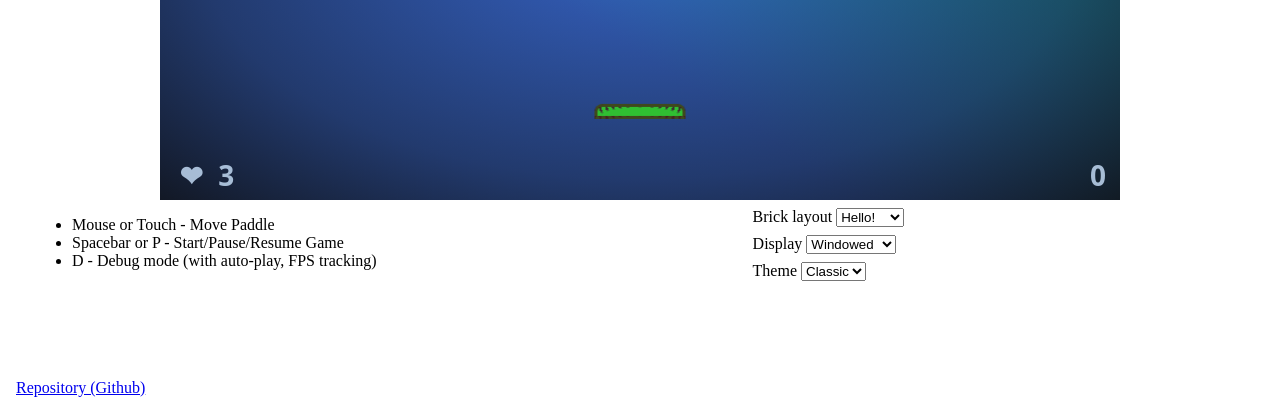
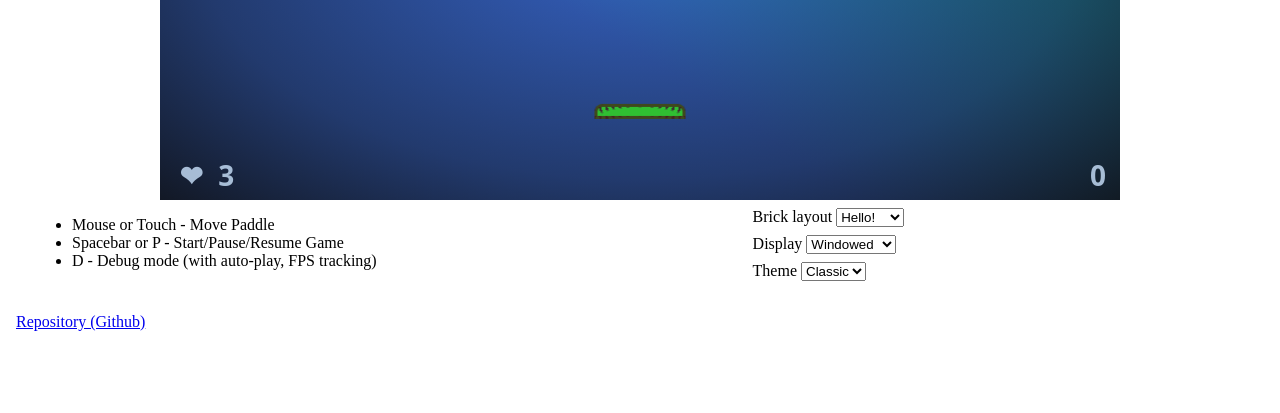
Before and after one commit to MaximeIJ/css-brickout, a website built with Vite: page index.html in a window 1280 px wide. Shown: the part 387-800 px from the top of the page. Built offline with nearby package versions, Linux system fonts and the light colour scheme.

Commit message:
Fix demo footer

```diff
--- a/index.html
+++ b/index.html
@@ -25,7 +25,7 @@
       }
       body {
         margin: 0;
-        height: 100vh;
+        height: 100dvh;
         width: 100vw;
         overflow-x: hidden;
         position: relative;
@@ -37,10 +37,7 @@
         overflow: hidden;
       }
       footer {
-        margin-top: 1rem;
-        position: absolute;
-        bottom: 0;
-        left: 1rem;
+        padding: 0.5rem 0;
       }
       #instructions,
       #instructions > fieldset {
@@ -116,12 +113,12 @@
           </div>
         </section>
       </article>
+      <footer>
+        <p>
+          <a href="https://github.com/maximeij/css-brickout" target="_blank">Repository (Github)</a>
+        </p>
+      </footer>
     </main>
-    <footer>
-      <p>
-        <a href="https://github.com/maximeij/css-brickout" target="_blank">Repository (Github)</a>
-      </p>
-    </footer>
     <script src="src/demo/demo.ts" type="module"></script>
   </body>
 </html>
```
